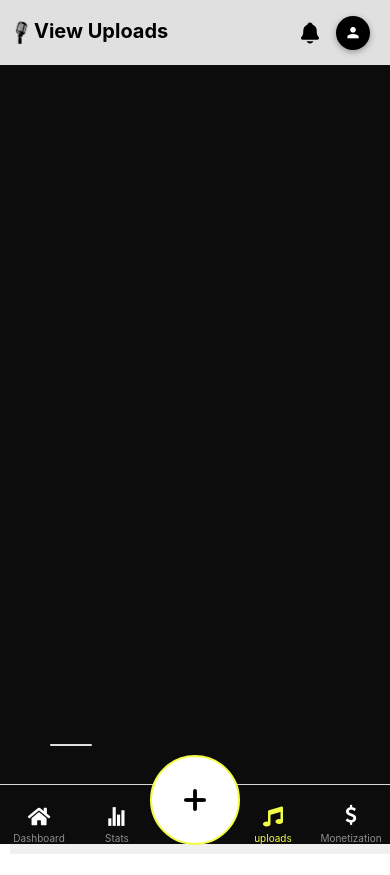
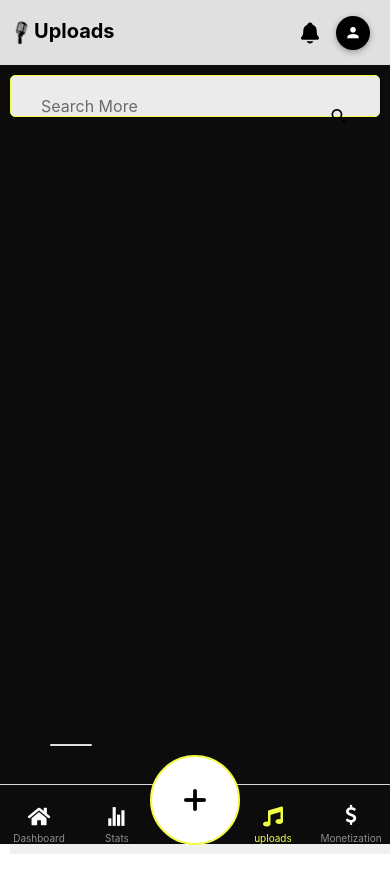
Before and after one commit to sir-george2500/Studio, a React Native app: screen /uploads in a window 390 px wide. Built offline with nearby package versions, Linux system fonts and the light colour scheme.

Commit message:
add the search bar to the upload Screen

```diff
--- /dev/null
+++ b/app/components/SearchInput.js
@@ -0,0 +1,70 @@
+import React,{useState}from 'react';
+import { View, TextInput, StyleSheet, TouchableOpacity, KeyboardAvoidingView, } from "react-native";
+import { MaterialCommunityIcons } from "@expo/vector-icons";
+import defaultStyles from "../config/styles"
+import colors from '../config/colors';
+
+
+function SearchInput({ icon,width="100%",pass,padding ,br,m, eyes=false, ...otherProps }) {
+  return (
+    <KeyboardAvoidingView>
+
+
+    <View style={[styles.container,
+        { width },
+        {padding},
+         {borderRadius:br,margin:m},
+        {backgroundColor:colors.primary},{borderColor:colors.brandColor,borderWidth:0.2}]}>
+             {/* <MaterialCommunityIcons
+          name="close"
+          size={25}
+          color={defaultStyles.colors.brandColor}
+          style={styles.icon}
+        /> */}
+            <TextInput
+            placeholderTextColor={defaultStyles.colors.medium}
+            style={[defaultStyles.text,styles.AppTextInputStyle]}
+            secureTextEntry={eyes}
+            {...otherProps}
+            placeholder="Search More"
+          />
+          <View style={{marginRight:10}}>
+     <TouchableOpacity>
+
+      <MaterialCommunityIcons
+          name={icon}
+          size={20}
+          color={defaultStyles.colors.black}
+          style={styles.icon}
+        />
+     </TouchableOpacity>
+        </View>
+    </View>
+    </KeyboardAvoidingView>
+  )
+}
+export default SearchInput;
+const styles = StyleSheet.create({
+    container: {
+        backgroundColor: defaultStyles.colors.light,
+        borderRadius: 6,
+        flexDirection: "row",
+        padding: 20,
+        marginVertical: 10,
+        elevation: 10,
+        height:38,
+        justifyContent:"space-between",
+
+
+      },
+
+      AppTextInputStyle :{
+         width:"86%",
+         color:colors.black,
+         fontSize:16,
+      },
+      icon: {
+        marginRight: 0,
+        paddingVertical: 10,
+      },
+})
--- a/app/screens/ShowUploadScreen.js
+++ b/app/screens/ShowUploadScreen.js
@@ -2,14 +2,22 @@ import { StyleSheet, Text, View } from 'react-native'
 import React from 'react'
 import Screen from '../components/Screen'
 import NavigationHeader from '../components/NavigationHeader'
+import SearchInput from '../components/SearchInput'
 
 
 export default function ShowUploadScreen() {
   return (
-  <Screen  Header={<NavigationHeader ScreenName="View Uploads"/>}>
-
+  <Screen  Header={<NavigationHeader ScreenName="Uploads"/>}>
+    <View style={styles.containerSearch}>
+    <SearchInput br={5} icon="magnify"/>
+    </View>
   </Screen>
   )
 }
 
-const styles = StyleSheet.create({})
+const styles = StyleSheet.create({
+  containerSearch:{
+    marginLeft:10,
+    marginRight:10,
+  }
+})
```
